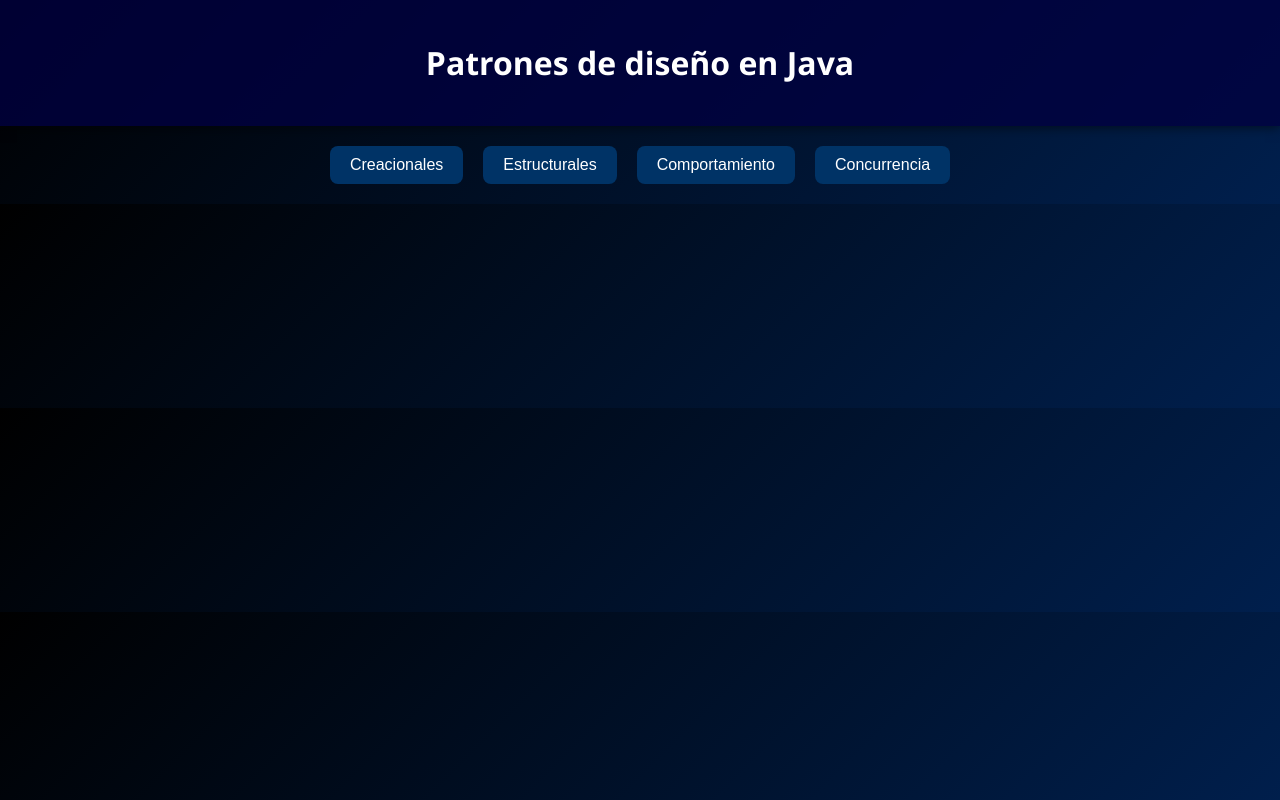
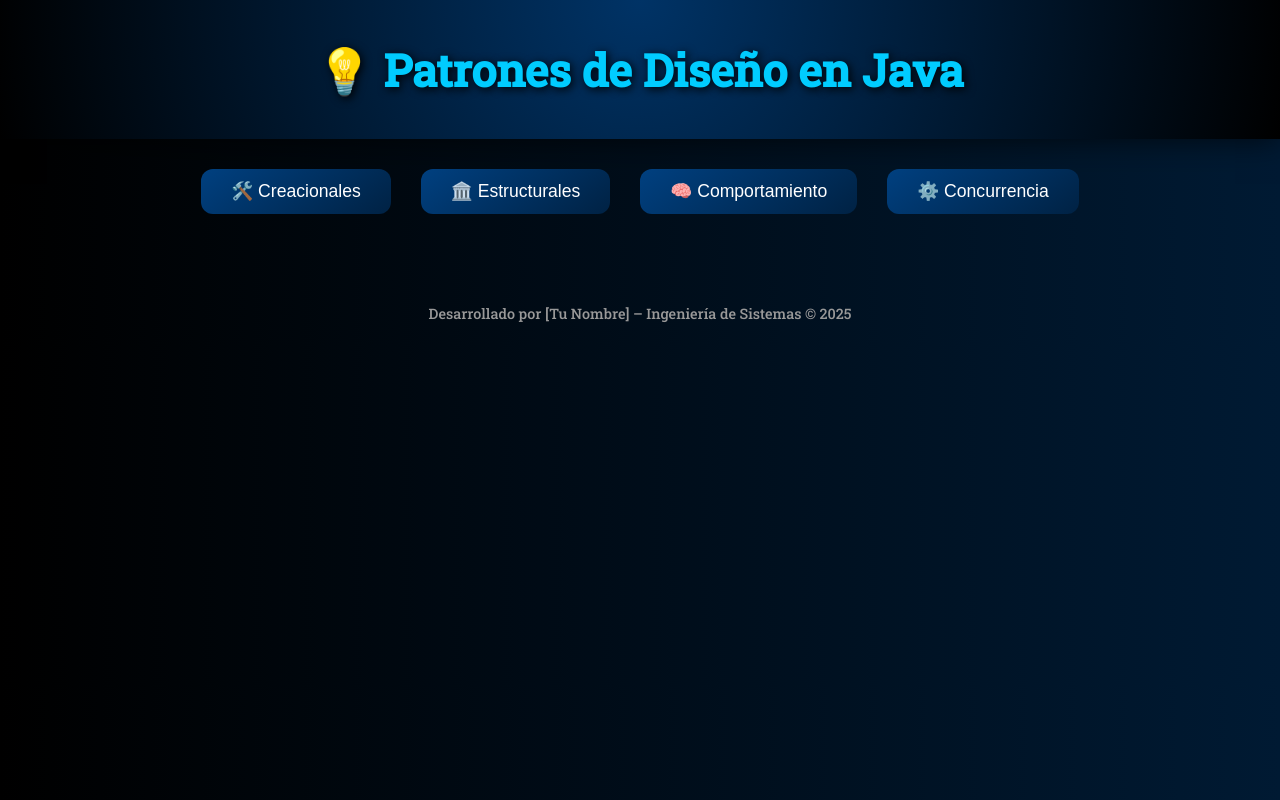
Before and after one commit to Chonto0/patrones-java-Modelos, a plain HTML site: page index.html in a window 1280 px wide. Drawn offline with Linux system fonts and the light colour scheme.

Commit message:
Actualización visual de index 2

```diff
--- a/index.html
+++ b/index.html
@@ -2,28 +2,40 @@
 <html lang="es">
 <head>
     <meta charset="UTF-8">
-    <title>Patrones de diseño en Java</title>
+    <title>Patrones de Diseño en Java</title>
+    <link href="https://fonts.googleapis.com/css2?family=Roboto+Slab:wght@500&display=swap" rel="stylesheet">
     <style>
+        * {
+            box-sizing: border-box;
+        }
+
         body {
             margin: 0;
-            font-family: 'Segoe UI', sans-serif;
-            background: linear-gradient(135deg, #000000, #001f4d);
-            color: white;
+            font-family: 'Roboto Slab', serif;
+            background: linear-gradient(to right, #000000, #001a33);
+            color: #f0f0f0;
         }
 
         header {
             text-align: center;
-            padding: 20px;
-            background-color: rgba(0, 0, 64, 0.8);
-            box-shadow: 0 2px 10px rgba(0, 0, 0, 0.5);
+            padding: 40px 20px;
+            background: radial-gradient(circle at top, #003366, #000000);
+            box-shadow: 0 0 30px rgba(0, 0, 0, 0.7);
+        }
+
+        header h1 {
+            font-size: 2.8em;
+            margin: 0;
+            color: #00ccff;
+            text-shadow: 2px 2px 10px #000000;
         }
 
         nav {
             display: flex;
+            flex-wrap: wrap;
             justify-content: center;
-            flex-wrap: wrap;
-            gap: 20px;
-            padding: 20px;
+            gap: 30px;
+            padding: 30px 20px;
         }
 
         .menu {
@@ -31,31 +43,33 @@
         }
 
         .menu button {
-            background-color: #003366;
+            background: linear-gradient(145deg, #004080, #002244);
             color: white;
+            padding: 12px 30px;
+            font-size: 1.1em;
             border: none;
-            padding: 10px 20px;
+            border-radius: 12px;
             cursor: pointer;
-            font-size: 16px;
-            border-radius: 8px;
-            transition: background-color 0.3s;
+            transition: background 0.3s, transform 0.2s;
         }
 
         .menu button:hover {
-            background-color: #0055cc;
+            background: #0059b3;
+            transform: translateY(-2px);
         }
 
         .dropdown {
             display: none;
             position: absolute;
-            background-color: #001a33;
-            box-shadow: 0px 4px 8px rgba(0,0,0,0.4);
-            border-radius: 8px;
-            padding: 10px;
-            z-index: 1;
             top: 100%;
             left: 0;
-            min-width: 220px;
+            margin-top: 10px;
+            background: #001a33;
+            border-radius: 10px;
+            overflow: hidden;
+            box-shadow: 0px 4px 12px rgba(0,0,0,0.6);
+            min-width: 240px;
+            z-index: 10;
         }
 
         .menu:hover .dropdown {
@@ -64,78 +78,97 @@
 
         .dropdown a {
             display: block;
-            color: white;
-            padding: 8px;
+            padding: 12px 18px;
             text-decoration: none;
-            border-radius: 6px;
-            transition: background-color 0.2s;
+            color: #ffffff;
+            border-bottom: 1px solid rgba(255,255,255,0.1);
+            transition: background 0.2s;
         }
 
         .dropdown a:hover {
-            background-color: #004080;
+            background: #003d66;
+        }
+
+        footer {
+            text-align: center;
+            padding: 20px;
+            color: #999;
+            font-size: 0.9em;
+            margin-top: 40px;
+        }
+
+        @media (max-width: 600px) {
+            nav {
+                flex-direction: column;
+                align-items: center;
+            }
         }
     </style>
 </head>
 <body>
 
 <header>
-    <h1>Patrones de diseño en Java</h1>
+    <h1>💡 Patrones de Diseño en Java</h1>
 </header>
 
 <nav>
     <!-- Creacionales -->
     <div class="menu">
-        <button>Creacionales</button>
+        <button>🛠️ Creacionales</button>
         <div class="dropdown">
-            <a href="ejercicios/Creacionales/Factory.zip" download>Ejercicios Factory</a>
-            <a href="ejercicios/Creacionales/AbstractFactory.zip" download>Abstract Factory</a>
-            <a href="ejercicios/Creacionales/Builder.zip" download>Ejercicios Builder</a>
-            <a href="ejercicios/Creacionales/Singleton.zip" download>Ejercicios Singleton</a>
-            <a href="ejercicios/Creacionales/Prototype.zip" download>Ejercicios Prototype</a>
+            <a href="ejercicios/Creacionales/Factory.zip" download>🏗️ Factory</a>
+            <a href="ejercicios/Creacionales/AbstractFactory.zip" download>🏢 Abstract Factory</a>
+            <a href="ejercicios/Creacionales/Builder.zip" download>🧱 Builder</a>
+            <a href="ejercicios/Creacionales/Singleton.zip" download>🔒 Singleton</a>
+            <a href="ejercicios/Creacionales/Prototype.zip" download>🧬 Prototype</a>
         </div>
     </div>
 
     <!-- Estructurales -->
     <div class="menu">
-        <button>Estructurales</button>
+        <button>🏛️ Estructurales</button>
         <div class="dropdown">
-            <a href="ejercicios/Estructurales/Adapter.zip" download>Ejercicios Adapter</a>
-            <a href="ejercicios/Estructurales/Bridge.zip" download>Ejercicios Bridge</a>
-            <a href="ejercicios/Estructurales/Composite.zip" download>Ejercicios Composite</a>
-            <a href="ejercicios/Estructurales/Decorator.zip" download>Ejercicios Decorator</a>
-            <a href="ejercicios/Estructurales/Facade.zip" download>Ejercicios Facade</a>
-            <a href="ejercicios/Estructurales/Flyweight.zip" download>Ejercicios Flyweight</a>
-            <a href="ejercicios/Estructurales/Proxy.zip" download>Ejercicios Proxy</a>
+            <a href="ejercicios/Estructurales/Adapter.zip" download>🔌 Adapter</a>
+            <a href="ejercicios/Estructurales/Bridge.zip" download>🌉 Bridge</a>
+            <a href="ejercicios/Estructurales/Composite.zip" download>🌲 Composite</a>
+            <a href="ejercicios/Estructurales/Decorator.zip" download>🎁 Decorator</a>
+            <a href="ejercicios/Estructurales/Facade.zip" download>🚪 Facade</a>
+            <a href="ejercicios/Estructurales/Flyweight.zip" download>🪶 Flyweight</a>
+            <a href="ejercicios/Estructurales/Proxy.zip" download>🧿 Proxy</a>
         </div>
     </div>
 
     <!-- Comportamiento -->
     <div class="menu">
-        <button>Comportamiento</button>
+        <button>🧠 Comportamiento</button>
         <div class="dropdown">
-            <a href="ejercicios/Comportamiento/ChainofResponsibility.zip" download>Ejercicios Chain of Responsibility</a>
-            <a href="ejercicios/Comportamiento/Command.zip" download>Ejercicios Command</a>
-            <a href="ejercicios/Comportamiento/Iterator.zip" download>Ejercicios Iterator</a>
-            <a href="ejercicios/Comportamiento/Mediator.zip" download>Ejercicios Mediator</a>
-            <a href="ejercicios/Comportamiento/Memento.zip" download>Ejercicios Memento</a>
-            <a href="ejercicios/Comportamiento/Observer.zip" download>Ejercicios Observer</a>
-            <a href="ejercicios/Comportamiento/State.zip" download>Ejercicios State</a>
-            <a href="ejercicios/Comportamiento/Strategy.zip" download>Ejercicios Strategy</a>
-            <a href="ejercicios/Comportamiento/TemplateMethod.zip" download>Ejercicios Template Method</a>
-            <a href="ejercicios/Comportamiento/Visitor.zip" download>Ejercicios Visitor</a>
+            <a href="ejercicios/Comportamiento/ChainofResponsibility.zip" download>🔗 Chain of Responsibility</a>
+            <a href="ejercicios/Comportamiento/Command.zip" download>🎮 Command</a>
+            <a href="ejercicios/Comportamiento/Iterator.zip" download>🔁 Iterator</a>
+            <a href="ejercicios/Comportamiento/Mediator.zip" download>🗣️ Mediator</a>
+            <a href="ejercicios/Comportamiento/Memento.zip" download>🧠 Memento</a>
+            <a href="ejercicios/Comportamiento/Observer.zip" download>👀 Observer</a>
+            <a href="ejercicios/Comportamiento/State.zip" download>🎚️ State</a>
+            <a href="ejercicios/Comportamiento/Strategy.zip" download>♟️ Strategy</a>
+            <a href="ejercicios/Comportamiento/TemplateMethod.zip" download>📋 Template Method</a>
+            <a href="ejercicios/Comportamiento/Visitor.zip" download>🧳 Visitor</a>
         </div>
     </div>
 
     <!-- Concurrencia -->
     <div class="menu">
-        <button>Concurrencia</button>
+        <button>⚙️ Concurrencia</button>
         <div class="dropdown">
-            <a href="ejercicios/Concurrencia/GuardedSuspension.zip" download>Ejercicios Guarded Suspension</a>
-            <a href="ejercicios/Concurrencia/LockOrder.zip" download>Ejercicios Lock Order</a>
-            <a href="ejercicios/Concurrencia/SeccionCritica.zip" download>Ejercicios Sección Crítica</a>
+            <a href="ejercicios/Concurrencia/GuardedSuspension.zip" download>🛡️ Guarded Suspension</a>
+            <a href="ejercicios/Concurrencia/LockOrder.zip" download>🔐 Lock Order</a>
+            <a href="ejercicios/Concurrencia/SeccionCritica.zip" download>🚦 Sección Crítica</a>
         </div>
     </div>
 </nav>
 
+<footer>
+    Desarrollado por [Tu Nombre] – Ingeniería de Sistemas © 2025
+</footer>
+
 </body>
 </html>
```
